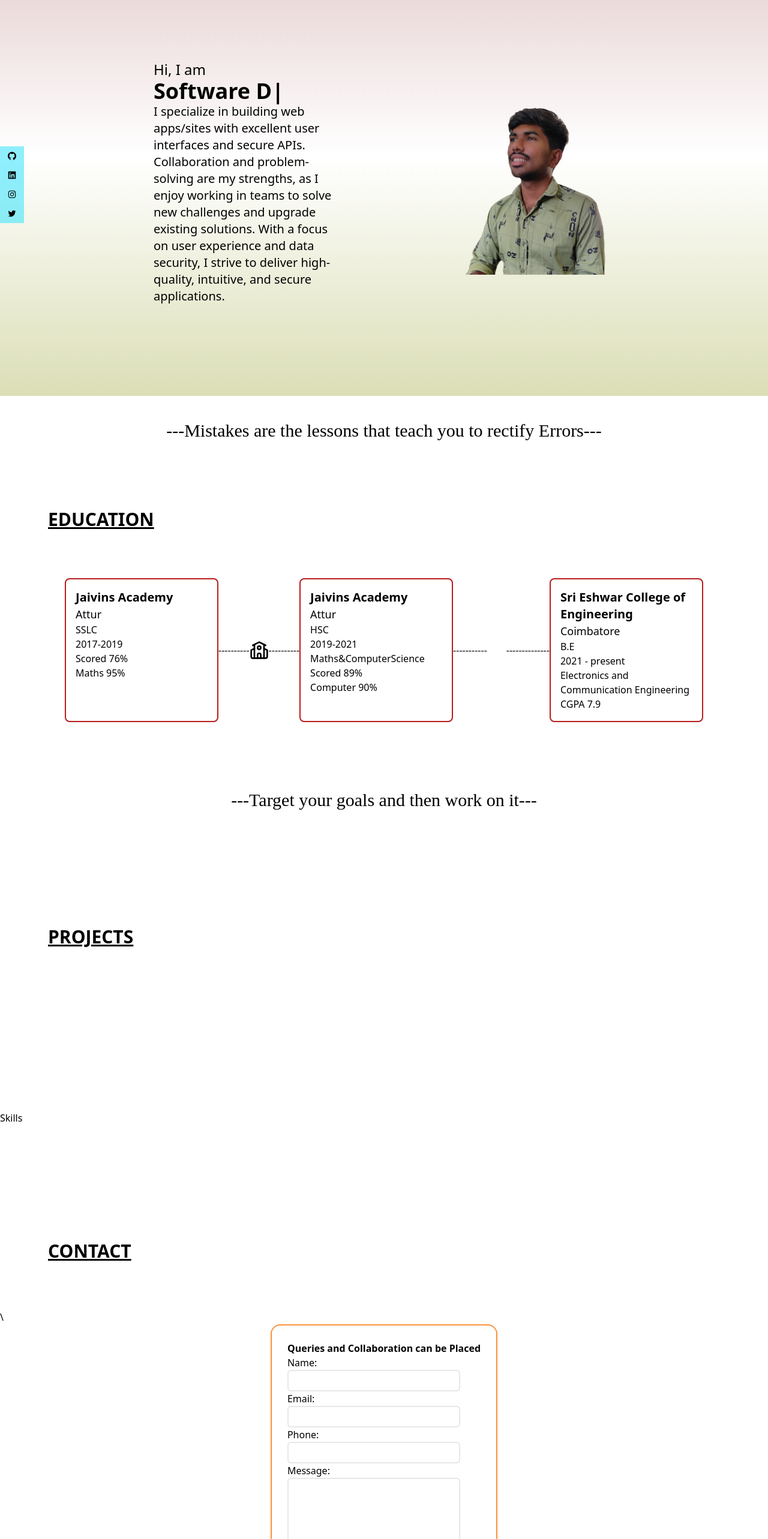
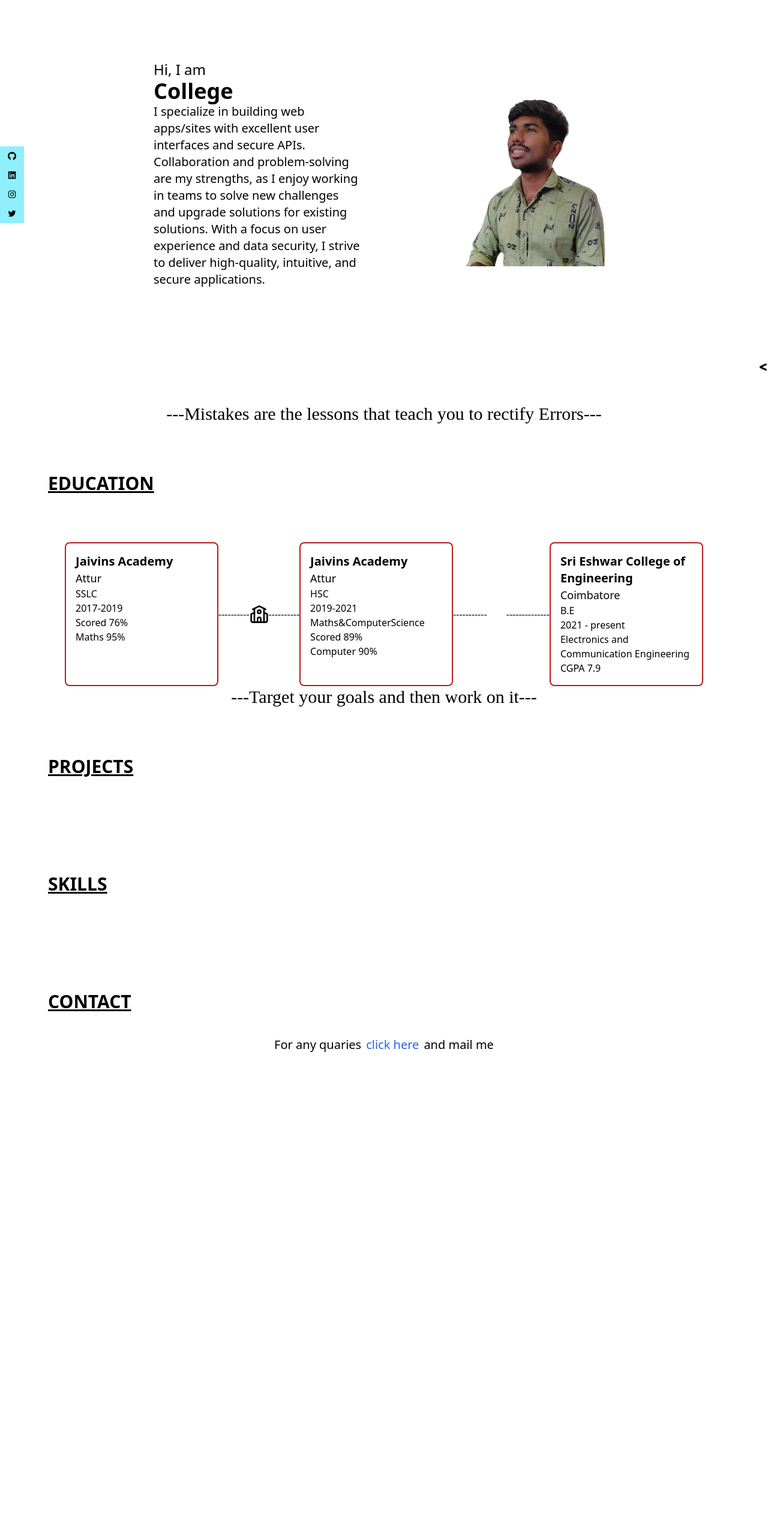
Before and after one commit to naveen-ravi2810/Portfolio, a React (Create React App) app: page / in a window 1280 px wide. Shown: the part 140-2706 px from the top of the page at 60% size. After the commit the page ends 1976 px from the top, so only its background shows below. Built offline with nearby package versions, Linux system fonts and the light colour scheme; some icons are missing.

Commit message:
Contact us

```diff
--- a/src/App.js
+++ b/src/App.js
@@ -4,8 +4,9 @@ import About from "./Component/About";
 import Project from "./Component/Project";
 import Skills from "./Component/Skills";
 import Contact from "./Component/Contact";
-import { useRef } from "react";
+import { useRef, useState } from "react";
 import Links from "./Component/Links";
+import Colorchooser from "./Component/Colorchooser";
 
 function App() {
   const home = useRef(null);
@@ -13,6 +14,9 @@ function App() {
   const project = useRef(null);
   const skills = useRef(null);
   const contact = useRef(null);
+
+  const [TopColor, setTopColor] = useState('[#8A2424]/[0.26]');
+  const [BottomColor, setBottomColor] = useState('[#8F991B]/[0.32]');
 
   const scroll_content = (elementRef) => {
     window.scrollTo({
@@ -23,12 +27,13 @@ function App() {
   return (
     <div>
       <div className="h-screen fixed top-0 left-0 right-0">
-        <div className="h-1/2 bg-gradient-to-b from-[#8A2424]/[0.26]">
+        <div className={`h-1/2 bg-gradient-to-b from-${TopColor} `}>
         </div>
-        <div className="h-1/2 bg-gradient-to-t from-[#8F991B]/[0.32]">
+        <div className={`h-1/2 bg-gradient-to-t from-${BottomColor}`}>
         </div>
       </div>
       <div className="relative">
+        <Colorchooser setTopColor={setTopColor} setBottomColor={setBottomColor}/>
         <Navbar scroll_content={scroll_content} home={home} about={about} project={project} skills={skills} contact={contact}/>
         <Home homeref={home}/>
         <h1 className="md:flex hidden justify-center text-3xl font-quotes ">---Mistakes are the lessons that teach you to rectify Errors---</h1>
--- a/src/Component/About.jsx
+++ b/src/Component/About.jsx
@@ -4,7 +4,7 @@ import { LiaUniversitySolid } from 'react-icons/lia';
 
 function About({aboutref}) {
   return (
-    <div ref={aboutref} className='md:py-28'>
+    <div ref={aboutref} className='pt-20'>
       <div id="titl" className='font-extrabold text-3xl pl-20 underline pb-20 uppercase'>Education</div>
       <div id='Education Details' className='px-24' >
           <div className='md:block flex'>
--- /dev/null
+++ b/src/Component/Colorchooser.jsx
@@ -0,0 +1,45 @@
+import React, { useState } from 'react';
+import { FaGreaterThan, FaLessThan } from 'react-icons/fa';
+
+function Colorchooser({setTopColor, setBottomColor}) {
+
+    const [ShowChooseCOlor, setShowChooseCOlor] = useState(false);
+
+  return (
+    <div className='md:block hidden'>
+        <div className={`fixed bottom-10 right-0 ${ShowChooseCOlor ? 'hidden': "md:block"}`}>
+            <FaLessThan onClick={()=>setShowChooseCOlor(!ShowChooseCOlor)}/>
+        </div>
+        <div className={` bg-white p-2 hidden fixed bottom-10 right-8 ${ShowChooseCOlor ? "md:block" : "hidden" } `}>
+       <div className='flex items-center gap-3' >
+            <div className='border-r-2'>
+                <FaGreaterThan onClick={()=>setShowChooseCOlor(!ShowChooseCOlor)}/>
+            </div>
+            <div >
+                choose my portfolio color
+                <div className="flex gap-4">
+                    <h1 className="">Top:</h1>
+                    <div onClick={()=>setTopColor('[#8A2424]/[0.26]')} className={`rounded-full border-2 h-4 w-4 bg-[#8A2424]/[0.26]`}></div>
+                    <div onClick={()=>setTopColor('black')} className={`rounded-full border-2 h-4 w-4 bg-black`}></div>
+                    <div onClick={()=>setTopColor('white')} className={`rounded-full border-2 h-4 w-4 `}></div>
+                    <div onClick={()=>setTopColor('[#3FE4FB]/[0.56]')} className={`rounded-full border-2 h-4 w-4 bg-[#3FE4FB]/[0.56]`}></div>
+                    <div onClick={()=>setTopColor('orange-600')} className={`rounded-full border-2 h-4 w-4 bg-orange-600`}></div>
+                    <div onClick={()=>setTopColor('white')} className={`rounded-full border-2 h-4 w-4 `}></div>
+                </div>
+                <div className="flex gap-4">
+                    Bottom:
+                    <div onClick={()=>setBottomColor('[#8F991B]/[0.32]')} className={`rounded-full border-2 h-4 w-4 bg-[#8F991B]/[0.32]`}></div>
+                    <div onClick={()=>setBottomColor('[#3FE4FB]/[0.56]')} className={`rounded-full border-2 h-4 w-4 bg-[#3FE4FB]/[0.56]`}></div>
+                    <div onClick={()=>setBottomColor('')} className={`rounded-full border-2 h-4 w-4 `}></div>
+                    <div onClick={()=>setBottomColor('')} className={`rounded-full border-2 h-4 w-4 `}></div>
+                    <div onClick={()=>setBottomColor('')} className={`rounded-full border-2 h-4 w-4 `}></div>
+                    <div onClick={()=>setBottomColor('black')} className={`rounded-full border-2 h-4 w-4 bg-black`}></div>
+                </div>
+            </div>
+        </div>
+    </div>
+    </div>
+  )
+}
+
+export default Colorchooser
--- a/src/Component/Contact.jsx
+++ b/src/Component/Contact.jsx
@@ -2,35 +2,10 @@ import React from 'react'
 
 function Contact({contactref}) {
   return (
-    <div ref={contactref} className='md:py-48 pt-36'>
-      <h1 id="titl" className='font-extrabold text-3xl pl-20 underline pb-20 uppercase'>Contact</h1>\
-        <div className='flex justify-center'>
-          {/* <div className='hidden md:block'>
-            Always Get in touch with Social media apps Sticked in left of the page
-          </div> */}
-          <div className='p-[2%] h-1/2 border-2 border-orange-400 rounded-2xl shadow-2xl shadow-white '>
-            <h3 className='flex justify-center font-bold'>Queries and Collaboration can be Placed</h3>
-            <div className=''>
-                <div>
-                  <label>Name:</label>
-                  <br />
-                  <input className='rounded-md border-2 pl-2 py-1 outline-none w-72' type="text"/>
-                </div>
-                <div>
-                  <label>Email:</label>
-                  <br />
-                  <input className='rounded-md border-2 pl-2 py-1 outline-none w-72' type="email"/>
-                </div>
-                <div>
-                  <label>Phone:</label>
-                  <br />
-                  <input className='rounded-md border-2 pl-2 py-1 outline-none w-72' type="tel" />
-                </div>
-                <label>Message:</label>
-                <br />
-                <textarea className='rounded-md border-2 pl-2 py-1 outline-none w-72' name="" id="" cols="30" rows="10"></textarea>
-            </div>
-          </div>
+    <div ref={contactref} className='pt-20'>
+      <h1 id="titl" className='font-extrabold text-3xl pl-20 underline pb-10 uppercase'>Contact</h1>
+        <div className='flex justify-center text-xl pb-20'>
+          For any quaries <a href={`mailto:naveen.cravi@gmail.com`} className='text-blue-600 px-2'> click here </a>and mail me
         </div>
     </div>
   )
--- a/src/Component/Home.jsx
+++ b/src/Component/Home.jsx
@@ -5,14 +5,14 @@ import { TypeAnimation } from 'react-type-animation';
 function Home({homeref}) {
   return (
     <div ref={homeref} className='md:py-48 pt-36 flex justify-between items-center px-[20%]'>
-      <div id="moto" className='md:w-[40%]'>
+      <div id="moto" className='md:w-[45%]'>
           <h3 className='text-2xl'>Hi, I am </h3>
           <h1 className='font-bold text-4xl'>
           <TypeAnimation
       sequence={[
-        'Software Developer .',
+        'Software Developer 🧑‍💻.',
         1000,
-        'College Student .',
+        'College Student 👨‍🎓.',
         1000
       ]}
       wrapper="span"
@@ -20,7 +20,7 @@ function Home({homeref}) {
       repeat={Infinity}
     />
           </h1>
-          <p className='text-xl'>I specialize in building web apps/sites with excellent user interfaces and secure APIs. Collaboration and problem-solving are my strengths, as I enjoy working in teams to solve new challenges and upgrade existing solutions. With a focus on user experience and data security, I strive to deliver high-quality, intuitive, and secure applications.</p>
+          <p className='text-xl'>I specialize in building web apps/sites with excellent user interfaces and secure APIs. Collaboration and problem-solving are my strengths, as I enjoy working in teams to solve new challenges and upgrade solutions for existing solutions. With a focus on user experience and data security, I strive to deliver high-quality, intuitive, and secure applications.</p>
       </div>
       <div id="picture" className='w-[40%] md:block hidden'>
           <img src={profile} alt="" />
--- a/src/Component/Links.jsx
+++ b/src/Component/Links.jsx
@@ -5,10 +5,10 @@ function Links() {
   return (
     <div>
         {/* For sm */}
-        <div className='md:hidden flex justify-center'>
+        <div className='md:hidden flex justify-center mb-10'>
             <ul className='flex justify-between gap-10'>
                 <li><a href="http://github.com/naveen-ravi2810" target="_blank" rel="noopener noreferrer"><AiFillGithub/></a></li>
-                <li><a href="http://www.linkedin.com/in/naveen-ravi-chandran-258234220/" target="_blank" rel="noopener noreferrer"></a><AiFillLinkedin/></li>
+                <li><a href="http://www.linkedin.com/in/naveen-ravi-chandran-258234220" target="_blank" rel="noopener noreferrer"><AiFillLinkedin/></a></li>
                 <li><a href="http://www.instagram.com/_naveen_.tn_15/" target="_blank" rel="noopener noreferrer"><AiOutlineInstagram/></a></li>
                 <li><AiOutlineTwitter/></li>
             </ul>
--- a/src/Component/Project.jsx
+++ b/src/Component/Project.jsx
@@ -2,7 +2,7 @@ import React from 'react'
 
 function Project({projectref}) {
   return (
-    <div ref={projectref} className='md:py-48 pt-36'>
+    <div ref={projectref} className='pt-20'>
       <h1 id="titl" className='font-extrabold text-3xl pl-20 underline pb-20 uppercase'>Projects</h1>
       <div>
 
--- a/src/Component/Skills.jsx
+++ b/src/Component/Skills.jsx
@@ -2,7 +2,9 @@ import React from 'react'
 
 function Skills({skillsref}) {
   return (
-    <div ref={skillsref}>Skills</div>
+    <div ref={skillsref} className='pt-20'>
+      <h1 id="titl" className='font-extrabold text-3xl pl-20 underline pb-20 uppercase'>Skills</h1>
+    </div>
   )
 }
 
```
